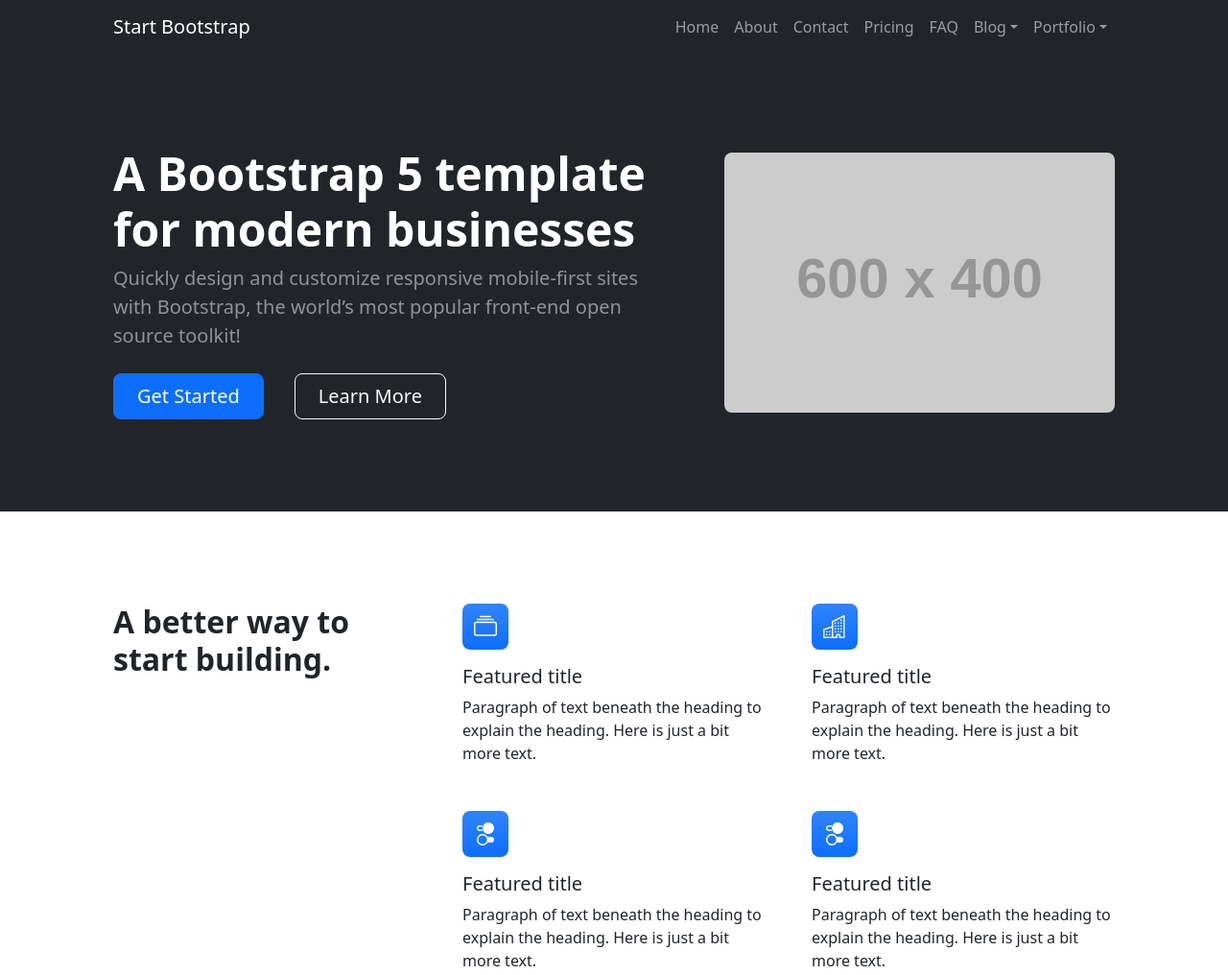
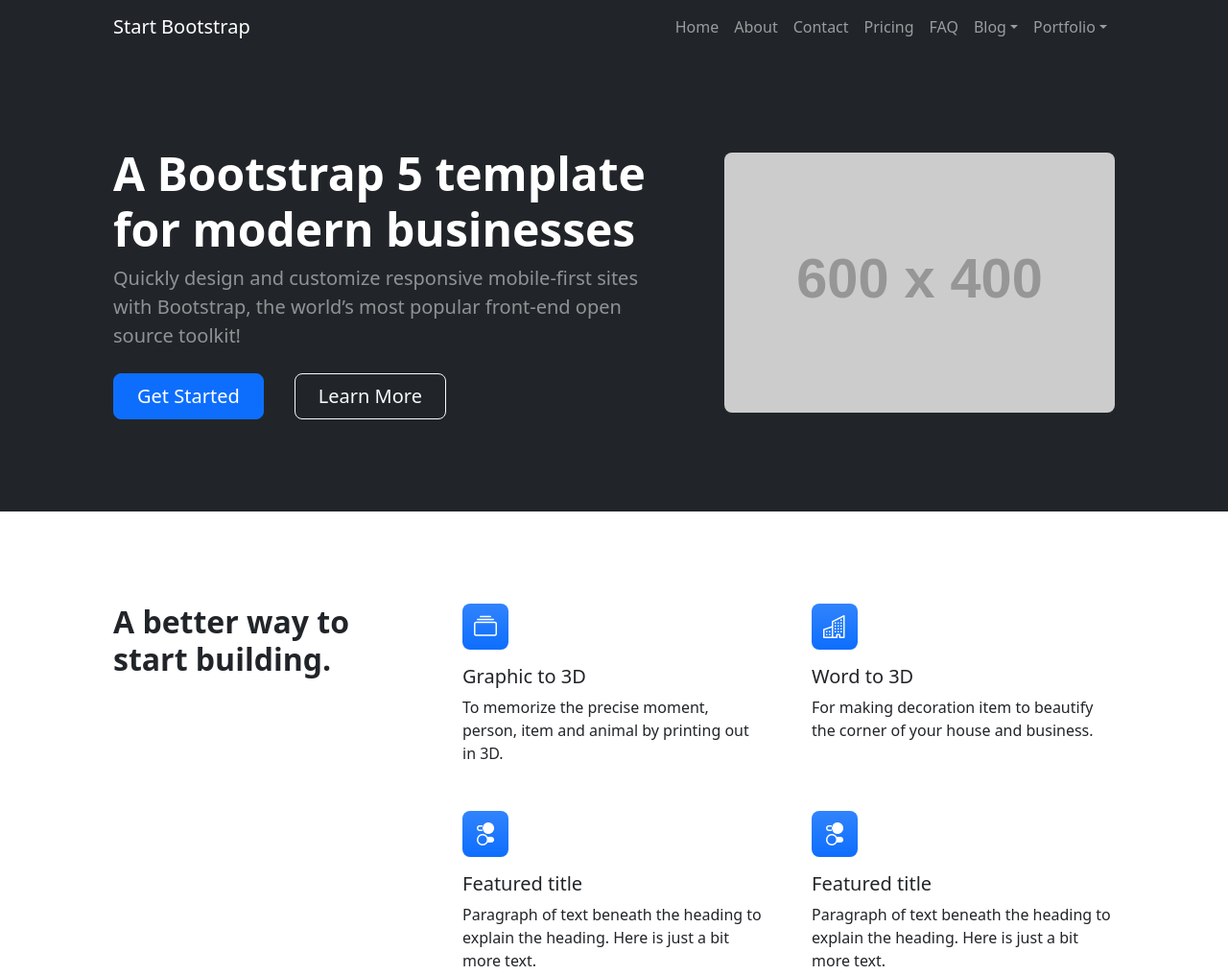
Before and after one commit to 3dmaker-io/3dmaker, a plain HTML site: page index.html in a window 1280 px wide. Shown: the top 1016 px of the page at 96% size. Drawn offline with nearby package versions, Linux system fonts and the light colour scheme; placeholder pictures from the web are drawn by us.

Commit message:
description

```diff
--- a/index.html
+++ b/index.html
@@ -5,7 +5,7 @@
         <meta name="viewport" content="width=device-width, initial-scale=1, shrink-to-fit=no" />
         <meta name="description" content="" />
         <meta name="author" content="" />
-        <title>Modern Business - Start Bootstrap Template</title>
+        <title>3dmeker</title>
         <!-- Favicon-->
         <link rel="icon" type="image/x-icon" href="assets/favicon.ico" />
         <!-- Bootstrap icons-->
@@ -72,13 +72,13 @@
                             <div class="row gx-5 row-cols-1 row-cols-md-2">
                                 <div class="col mb-5 h-100">
                                     <div class="feature bg-primary bg-gradient text-white rounded-3 mb-3"><i class="bi bi-collection"></i></div>
-                                    <h2 class="h5">Featured title</h2>
-                                    <p class="mb-0">Paragraph of text beneath the heading to explain the heading. Here is just a bit more text.</p>
+                                    <h2 class="h5">Graphic to 3D</h2>
+                                    <p class="mb-0">To memorize the precise moment, person, item and animal by printing out in 3D.</p>
                                 </div>
                                 <div class="col mb-5 h-100">
                                     <div class="feature bg-primary bg-gradient text-white rounded-3 mb-3"><i class="bi bi-building"></i></div>
-                                    <h2 class="h5">Featured title</h2>
-                                    <p class="mb-0">Paragraph of text beneath the heading to explain the heading. Here is just a bit more text.</p>
+                                    <h2 class="h5">Word to 3D</h2>
+                                    <p class="mb-0">For making decoration item to beautify the corner of your house and business.</p>
                                 </div>
                                 <div class="col mb-5 mb-md-0 h-100">
                                     <div class="feature bg-primary bg-gradient text-white rounded-3 mb-3"><i class="bi bi-toggles2"></i></div>
```
